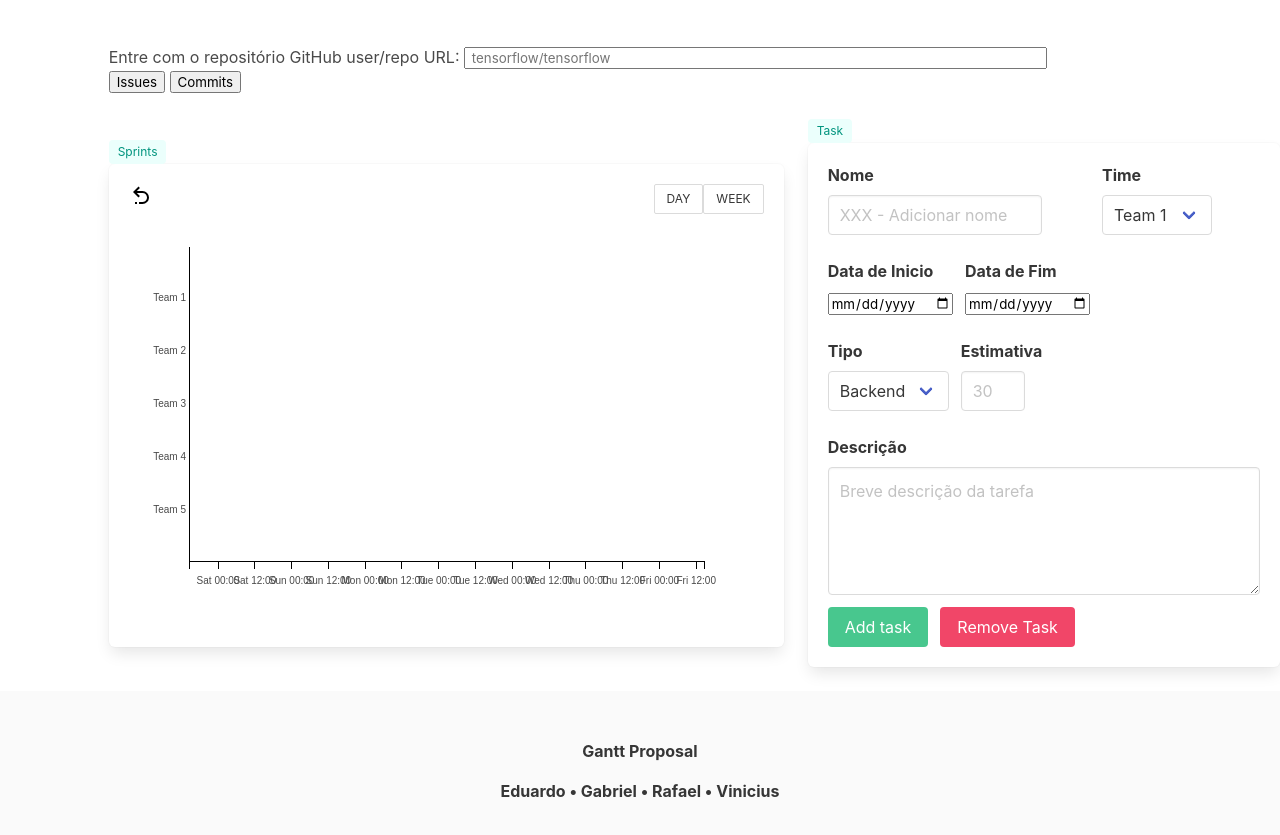
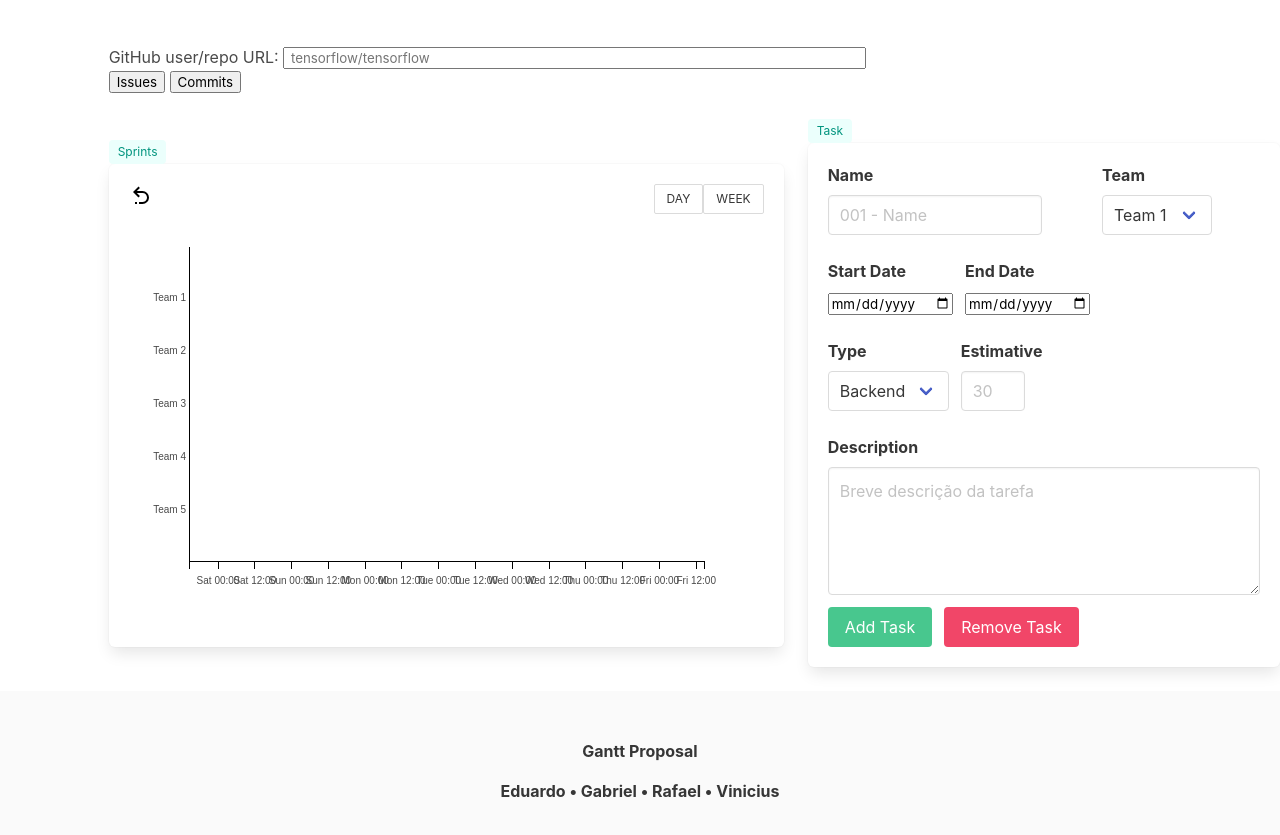
Before and after one commit to ValencaGabrielS/InfoViz-Gantt-Proposal, a website: page public/html/index.html in a window 1280 px wide. Shown: the part 55-890 px from the top of the page. Drawn offline with nearby package versions, Linux system fonts and the light colour scheme; files that its build step writes are made by us from their sources; files whose address does not match are found by name.

Commit message:
Modificação nos labels para ingês

```diff
--- a/public/html/index.html
+++ b/public/html/index.html
@@ -19,7 +19,6 @@
     <script type="text/javascript" src="ganttChart.js"></script>
     <script type="text/javascript" src="ganttHelper.js"></script>
 
-
 </head>
 
 <body>
@@ -39,7 +38,7 @@
 
     <div class="columns is-vcentered">
         <div class="column is-offset-1">
-            <label for="url">Entre com o repositório GitHub user/repo URL:</label>
+            <label for="url">GitHub user/repo URL:</label>
             <input type="url" name="giturl" id="giturl"
                 placeholder=" tensorflow/tensorflow" size="60"
                 required> <br>
@@ -72,14 +71,14 @@
 
                     <div class="field is-grouped">
                         <div class="field" style="margin-right: 12px">
-                            <label class="label">Nome</label>
+                            <label class="label">Name</label>
                             <div class="control">
-                                <input id="taskName" name="taskName" class="input " type="text" placeholder="XXX - Adicionar nome">
+                                <input id="taskName" name="taskName" class="input " type="text" placeholder="001 - Name">
                             </div>
                         </div>
 
                         <div class="field px-6">
-                            <label class="label">Time</label>
+                            <label class="label">Team</label>
                             <div class="control">
                                 <div class="select">
                                 <select name="taskGroup" id="taskGroup">
@@ -97,14 +96,14 @@
                     <div class="field is-grouped">
                         <div class="field is-horizontal">
                             <div class="field" style="margin-right: 12px">
-                                <label class="label">Data de Inicio</label>
+                                <label class="label">Start Date</label>
                                 <div class="control">
                                     <input type="date" id="taskStart" name="taskStart">
                                 </div>
                             </div>
 
                             <div class="field ">
-                                <label class="label">Data de Fim</label>
+                                <label class="label">End Date</label>
                                 <div class="control">
                                     <input type="date" id="taskFinish" name="taskFinish">
                                 </div>
@@ -114,7 +113,7 @@
 
                     <div class="field is-grouped is-grouped-left">
                         <div class="field" style="margin-right: 12px">
-                            <label class="label">Tipo</label>
+                            <label class="label">Type</label>
                             <div class="control">
                                 <div class="select">
                                 <select id="taskType" name="taskType">
@@ -127,7 +126,7 @@
                         </div>
 
                         <div class="field">
-                            <label class="label">Estimativa</label>
+                            <label class="label">Estimative</label>
                             <div class="control">
                                 <input class="input"  id="taskEstimative" name="taskEstimative"  type="number" placeholder="30"  style="width:4em;" >
                             </div>
@@ -135,7 +134,7 @@
                     </div>
 
                     <div class="field">
-                        <label class="label">Descrição</label>
+                        <label class="label">Description</label>
                         <div class="field-body">
                             <div class="field">
                             <div class="control">
@@ -148,7 +147,7 @@
 
                     <div class="field is-grouped">
                         <div class="control">
-                            <button class="button is-success">Add task</button>
+                            <button class="button is-success">Add Task</button>
                         </div>
                         <div class="control">
                             <button class="button is-link is-danger">Remove Task</button>
```
